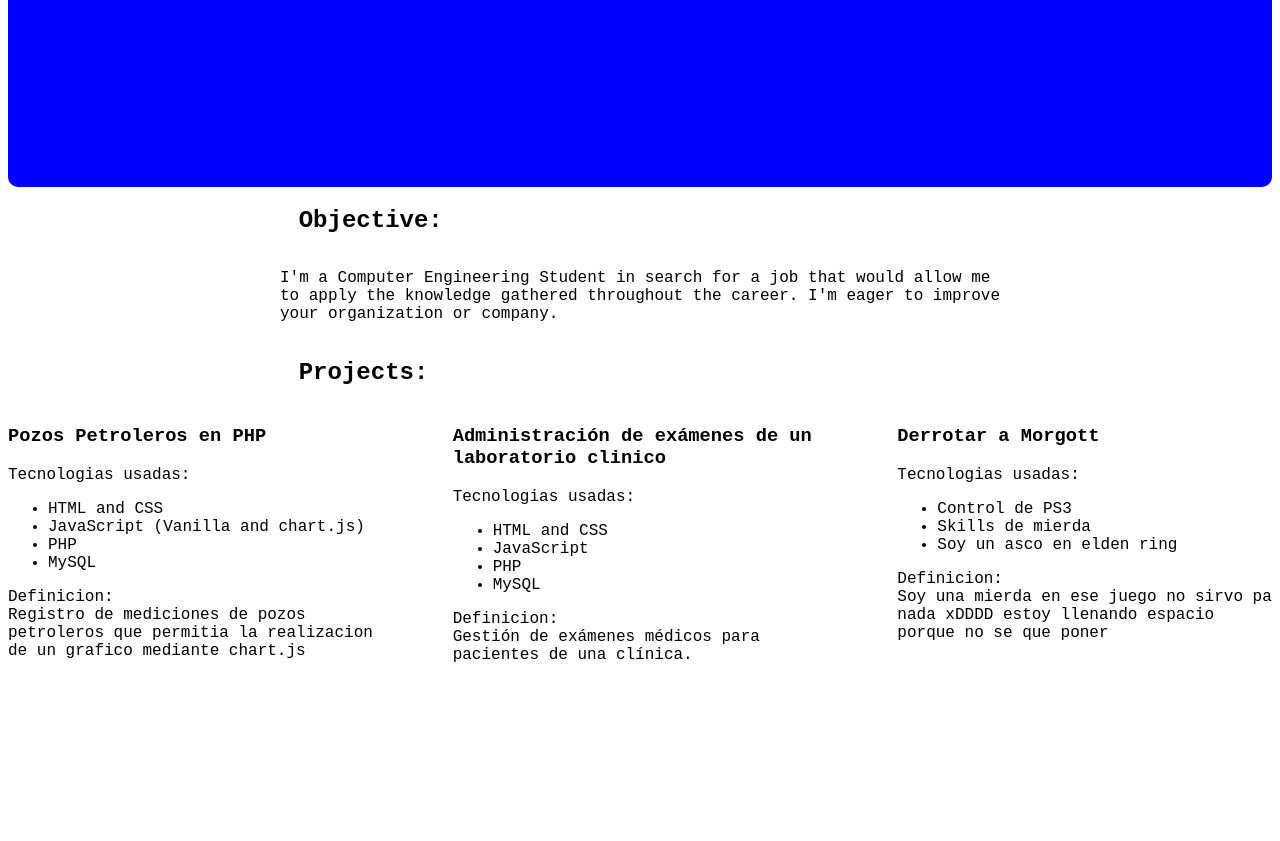
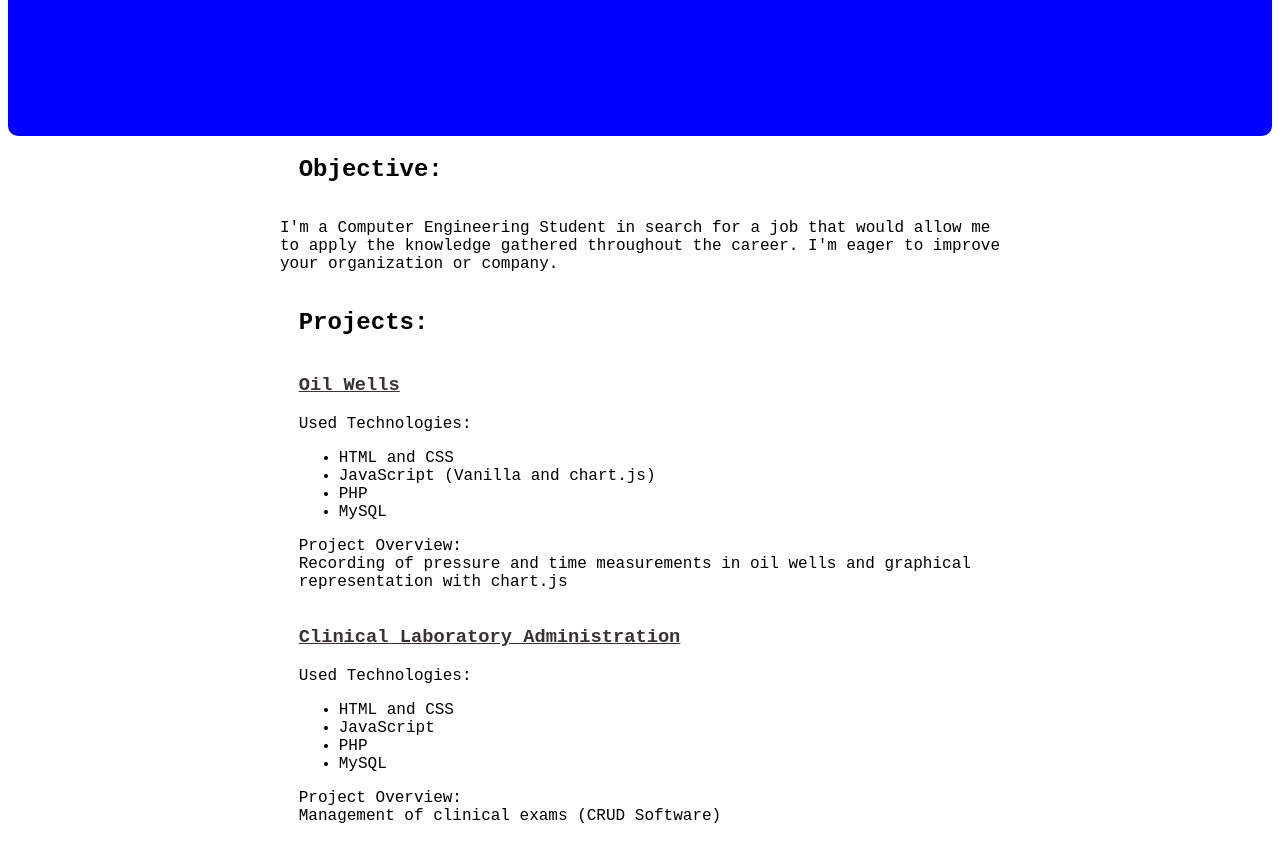
Before and after one commit to quiKieSamus/my-portfolio, a plain HTML site: page index.html in a window 1280 px wide. Shown: the part 500-1341 px from the top of the page. Before the commit the page ends 1180 px from the top, so only its background shows below. Drawn offline with Linux system fonts and the light colour scheme.

Commit message:
more content and visual update

```diff
--- a/index.html
+++ b/index.html
@@ -12,32 +12,35 @@
 <body>
     <div class="nav-bar">
         <ul class="nav-list">
-            <li><a href="#objective">Objective</a></li>
-            <li><a href="#experience">Experience</a></li>
-            <li><a href="#projects">Projects</a></li>
+            <li class="nav-list-item"><a href="#objective">Objective</a></li>
+            <li class="nav-list-item"><a href="#one-pages">One-pages</a></li>
+            <li class="nav-list-item"><a href="#projects">Projects</a></li>
         </ul>
     </div>
+    <div class="hero-container">
         <div class="title">
-        <div class="test">
             <h2 class="no-margin">Hi! I'm <span class="name-title">Rubén</span></h2>
-            <h1><span class="small">a</span>  Software Developer</h1>
+            <h1><span class="small">a</span> Software Developer</h1>
             <a href="#objective"><button class="btn-me">Know about me</button></a>
-
         </div>
     </div>
 
+    <div class="obj">
         <div class="objective" id="objective">
-        <div class="obj-title"><h2>Objective:</h2></div>
-        <p class="obj-p">I'm a Computer Engineering Student in search for a job that would allow me to apply the knowledge
+            <div class="obj-title">
+                <h2>Objective:</h2>
+            </div>
+            <p class="obj-p">I'm a Computer Engineering Student in search for a job that would allow me to apply the
+                knowledge
                 gathered
                 throughout the career. I'm eager to improve your organization or company. </p>
         </div>
 
-    <div id="projects" class="projects">
-        <div class="obj-title"><h2>Projects:</h2></div>
-        <div class="project-container">
-            <div class="pro-item">
-                <h3>Pozos Petroleros en PHP</h3>
+        <!-- <div id="one-pages" class="one-pages">
+        <div class="obj-title"><h2>One-pages:</h2></div>
+        <div class="pages-container">
+            <div class="page-item">
+                <h3><a href="https://github.com/quiKieSamus/oil-php-revengeance" target="_blank">Pozos  Petroleros en PHP</a></h3>
                 <p>Tecnologias usadas:</p>
                 <ul>
                     <li>HTML and CSS</li>
@@ -51,8 +54,8 @@
                 </p>
             </div>
 
-            <div class="pro-item">
-                <h3>Administración de exámenes de un laboratorio clinico</h3>
+            <div class="page-item">
+                <h3><a href="https://github.com/quiKieSamus/laboratory-php" target="_blank">Administración de exámenes de un laboratorio clinico</a></h3>
                 <p>Tecnologias usadas:</p>
                 <ul>
                     <li>HTML and CSS</li>
@@ -65,19 +68,50 @@
                 </p>
             </div>
 
+        </div>
+    </div> -->
+
+        <div id="projects" class="projects">
+            <div class="obj-title">
+                <h2>Projects:</h2>
+            </div>
+            <div class="project-container">
                 <div class="pro-item">
-                <h3>Derrotar a Morgott</h3>
-                <p>Tecnologias usadas:</p>
+                    <h3><a class="pro-link" href="https://github.com/quiKieSamus/oil-php-revengeance"
+                            target="_blank">Oil Wells</a></h3>
+                    <p>Used Technologies:</p>
                     <ul>
-                    <li>Control de PS3</li>
-                    <li>Skills de mierda</li>
-                    <li>Soy un asco en elden ring</li>
+                        <li>HTML and CSS</li>
+                        <li>JavaScript (Vanilla and chart.js)</li>
+                        <li>PHP</li>
+                        <li>MySQL</li>
                     </ul>
-                <p>Definicion:<br>
-                    Soy una mierda en ese juego no sirvo pa nada xDDDD estoy llenando espacio porque no se que poner
+                    <p>Project Overview:<br>
+                        Recording of pressure and time measurements in oil wells and graphical representation with chart.js
                     </p>
                 </div>
 
+                <div class="pro-item">
+                    <h3><a class="pro-link" href="https://github.com/quiKieSamus/laboratory-php"
+                            target="_blank">Clinical Laboratory Administration</a></h3>
+                    <p>Used Technologies:</p>
+                    <ul>
+                        <li>HTML and CSS</li>
+                        <li>JavaScript</li>
+                        <li>PHP</li>
+                        <li>MySQL</li>
+                    </ul>
+                    <p>Project Overview:<br>
+                        Management of clinical exams (CRUD Software)
+                    </p>
+                </div>
+
+                <div class="pro-item">
+
+
+                </div>
+
+            </div>
         </div>
     </div>
     <script src="script.js"></script>
--- a/style.css
+++ b/style.css
@@ -31,6 +31,15 @@ html {
 }
 .nav-list a {
     color: rgb(208, 204, 204);
+    /* padding: 30px; */
+}
+
+.nav-list-item {
+    padding: 20px;
+}
+
+.nav-list-item:hover {
+    background-color: blue;
 }
 
 .title {
@@ -39,7 +48,8 @@ html {
     background-color: blue;
     border-radius: 10px;
     font-family: 'Courier New', Courier, monospace;
-    padding: 17% 0px;
+    padding: 15% 0px;
+
 }
 
 .btn-me {
@@ -49,7 +59,7 @@ html {
     font-size: 25px;
 }
 
-.objective, .projects {
+.objective, .projects, .one-pages {
     display: flex;
     align-items: center;
     flex-direction: column;
@@ -76,6 +86,7 @@ html {
 .name-title {
     font-size: 70px;
     font-family: 'Franklin Gothic Medium', 'Arial Narrow', Arial, sans-serif;
+    transition: 1s;
 }
 
 .name-title:hover {
@@ -89,14 +100,31 @@ html {
 }
 
 .project-container {
-    display: grid;
-    grid-template-columns: 1fr 1fr 1fr;
-    gap: 70px;
+    display: flex;
+    flex-direction: column;
+    justify-content: center;
+    width: 54%;
 
 }
 
-.pro-item {
+.pro-link {
+    color: rgb(58, 49, 49);
+    transition: 2s;
 }
+
+.pro-link:hover {
+    color: blue;
+    transition: 0.3s;
+}
+
+.pages-container {
+    display: grid;
+    grid-template-columns: 1fr;
+    transition: 0.3s;
+}
+
+/* .pro-item {
+} */
 
 
 @media screen and (max-width: 600px) {
@@ -116,5 +144,6 @@ html {
     .project-container {
         display: flex;
         flex-direction: column;
+        width: initial;
     }
 }
```
Lines whose indentation alone changed are shown as unchanged.
